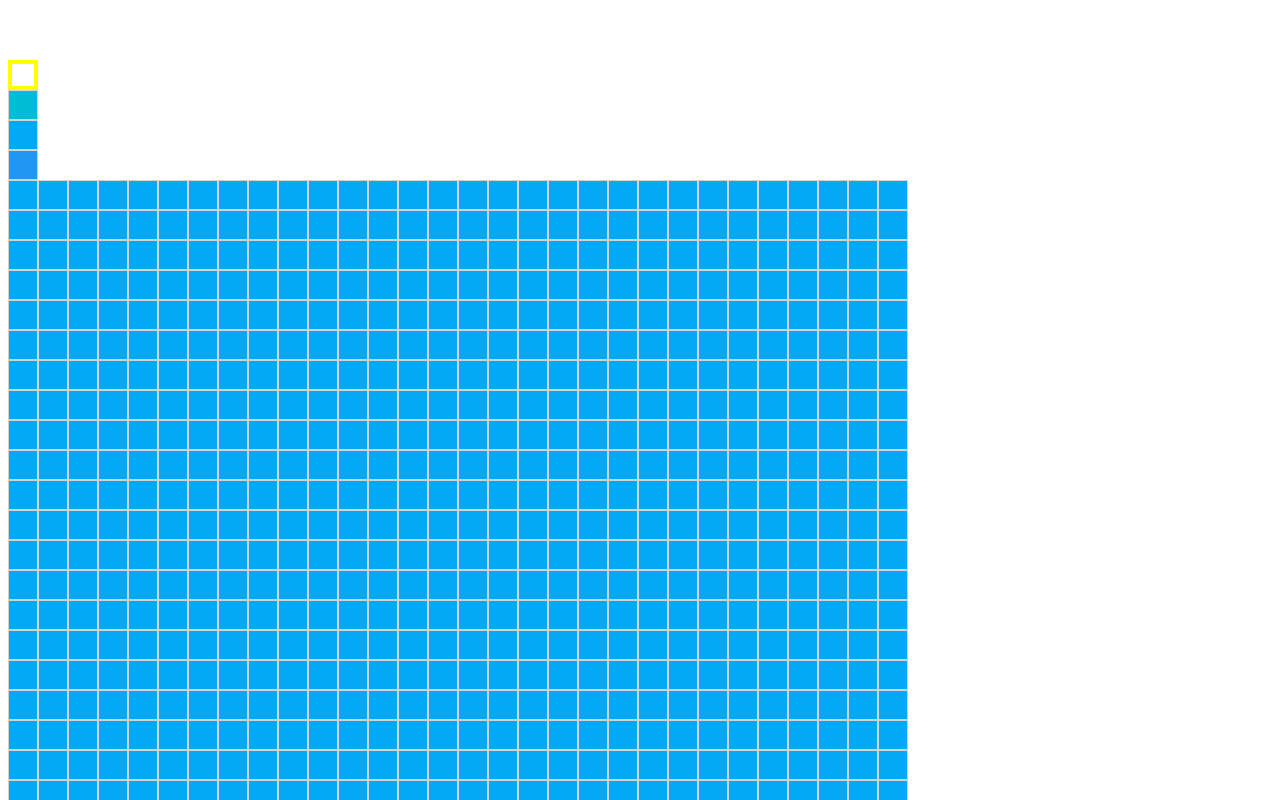
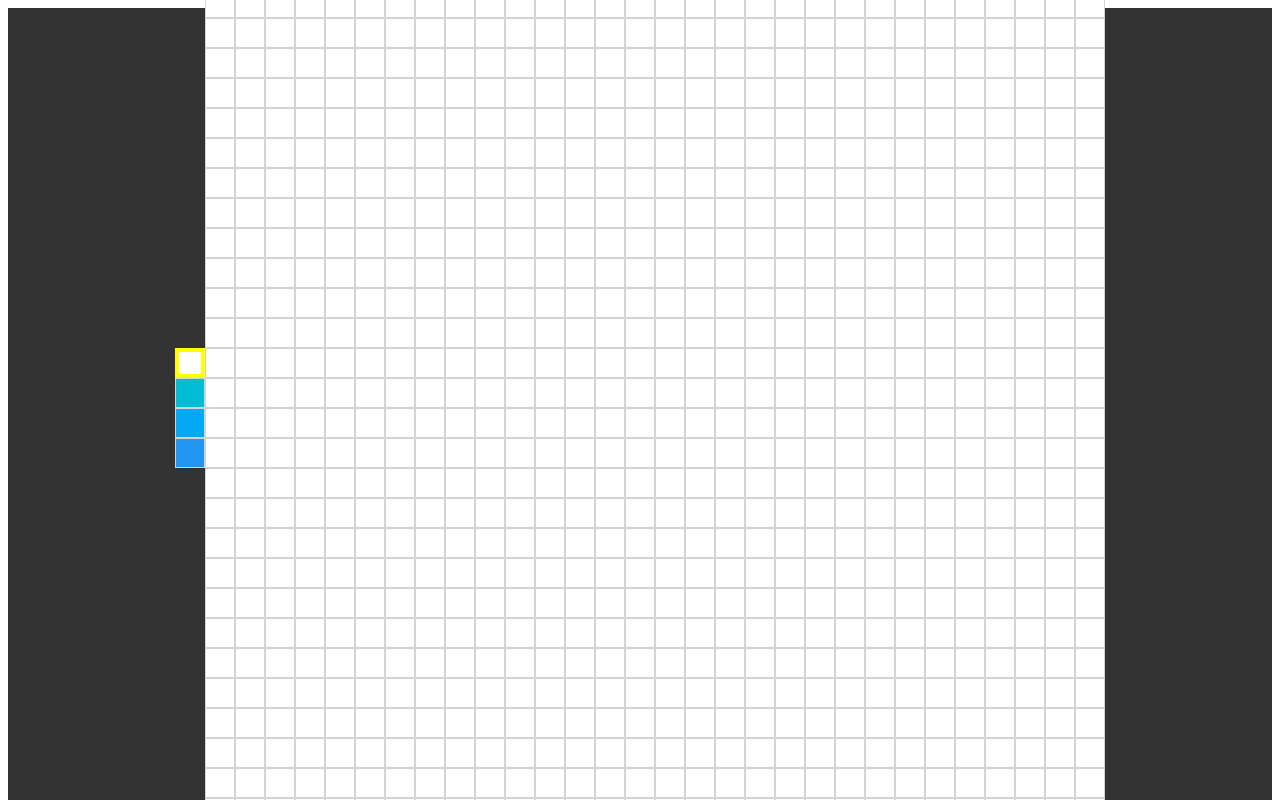
Before and after one commit to AnimeshKC/CodingPractice, a Vue app in the folder WebDevPractice/Vue/pixel-draw/: page / in a window 1280 px wide. Shown: the top 800 px of the page. Built offline with nearby package versions, Linux system fonts and the light colour scheme.

Commit message:
added colors to canvas

```diff
--- a/WebDevPractice/Vue/pixel-draw/src/App.vue
+++ b/WebDevPractice/Vue/pixel-draw/src/App.vue
@@ -1,7 +1,7 @@
 <template>
   <div id="app">
     <ColorPicker :color="color" />
-    <Canvas />
+    <Canvas :pixels="pixels" />
   </div>
 </template>
 
@@ -9,11 +9,16 @@
 import Canvas from "./components/Canvas";
 import ColorPicker from "./components/ColorPicker";
 
+const defaultColor = "white";
+
 export default {
   name: "App",
   data: function () {
     return {
-      color: "white",
+      color: defaultColor,
+      pixels: Array(30 * 30)
+        .fill()
+        .map(() => defaultColor),
     };
   },
   components: {
@@ -24,17 +29,24 @@ export default {
     this.$root.$on("updatecolor", (color) => {
       this.color = color;
     });
+    this.$root.$on("clickedpixel", (index) => {
+      this.pixels.splice(index, 1, this.color);
+    });
   },
 };
 </script>
 
 <style>
 #app {
-  font-family: "Avenir", Helvetica, Arial, sans-serif;
+  font: "Avenir", Helvetica, Arial, sans-serif;
   -webkit-font-smoothing: antialiased;
   -moz-osx-font-smoothing: grayscale;
   text-align: center;
   color: #2c3e50;
-  margin-top: 60px;
+  background-color: #333;
+  display: flex;
+  justify-content: center;
+  align-items: center;
+  height: 100vh;
 }
 </style>
--- a/WebDevPractice/Vue/pixel-draw/src/components/Canvas.vue
+++ b/WebDevPractice/Vue/pixel-draw/src/components/Canvas.vue
@@ -1,6 +1,6 @@
 <template>
   <div class="canvas">
-    <Pixel v-for="n in 30*30" :key="n" color="blue" />
+    <Pixel isInCanvas v-for="(color, index) in pixels" :color="color" :key="index" :index="index" />
   </div>
 </template>
 
@@ -12,9 +12,11 @@ export default {
   components: {
     Pixel,
   },
+  props: {
+    pixels: Array,
+  },
 };
 </script>
-
 <style scoped>
 .canvas {
   display: flex;
--- a/WebDevPractice/Vue/pixel-draw/src/components/ColorPicker.vue
+++ b/WebDevPractice/Vue/pixel-draw/src/components/ColorPicker.vue
@@ -1,9 +1,9 @@
 <template>
   <div>
-    <Pixel interactive color="white" :current="color == 'white' ? true : false" />
-    <Pixel interactive color="lightblue" :current="color == 'lightblue' ? true : false" />
-    <Pixel interactive color="blue" :current="color == 'blue' ? true : false" />
-    <Pixel interactive color="darkblue" :current="color == 'darkblue' ? true : false" />
+    <Pixel isInColorPicker color="white" :current="color == 'white' ? true : false" />
+    <Pixel isInColorPicker color="lightblue" :current="color == 'lightblue' ? true : false" />
+    <Pixel isInColorPicker color="blue" :current="color == 'blue' ? true : false" />
+    <Pixel isInColorPicker color="darkblue" :current="color == 'darkblue' ? true : false" />
   </div>
 </template>
 
--- a/WebDevPractice/Vue/pixel-draw/src/components/Pixel.vue
+++ b/WebDevPractice/Vue/pixel-draw/src/components/Pixel.vue
@@ -1,8 +1,5 @@
 <template>
-  <div
-    :class="['pixel', color, current ? 'current' : '']"
-    @click="interactive && changeColor(color)"
-  ></div>
+  <div :class="['pixel', color, current ? 'current' : '']" @click="handleClick"></div>
 </template>
 
 <script>
@@ -11,11 +8,18 @@ export default {
   props: {
     color: String,
     current: Boolean,
-    interactive: Boolean,
+    isInColorPicker: Boolean,
+    isInCanvas: Boolean,
+    index: Number,
   },
   methods: {
-    changeColor: function (color) {
-      this.$root.$emit("updatecolor", color);
+    handleClick: function () {
+      if (this.isInColorPicker) {
+        this.$root.$emit("updatecolor", this.color);
+      }
+      if (this.isInCanvas) {
+        this.$root.$emit("clickedpixel", this.index);
+      }
     },
   },
 };
```
